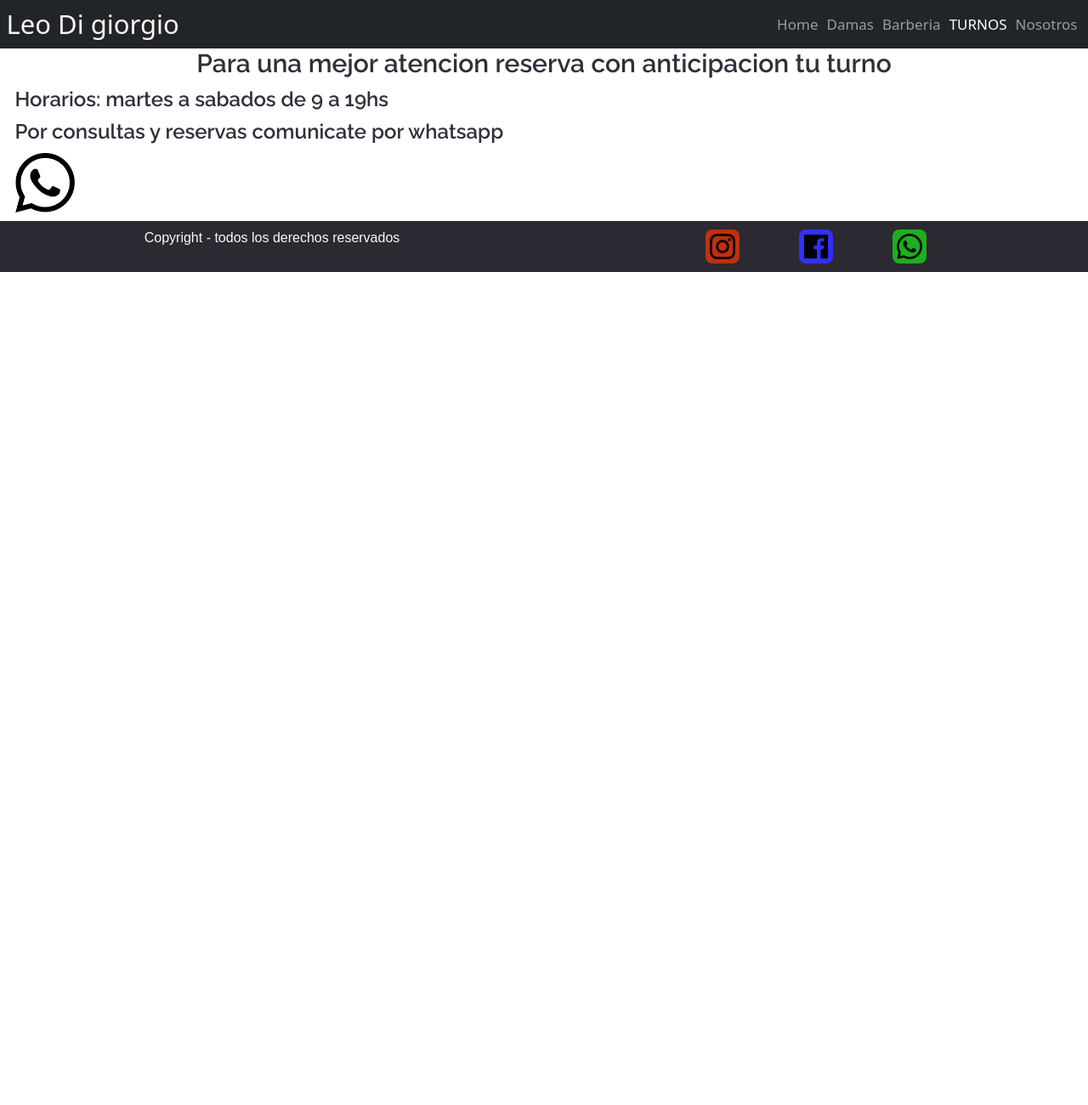
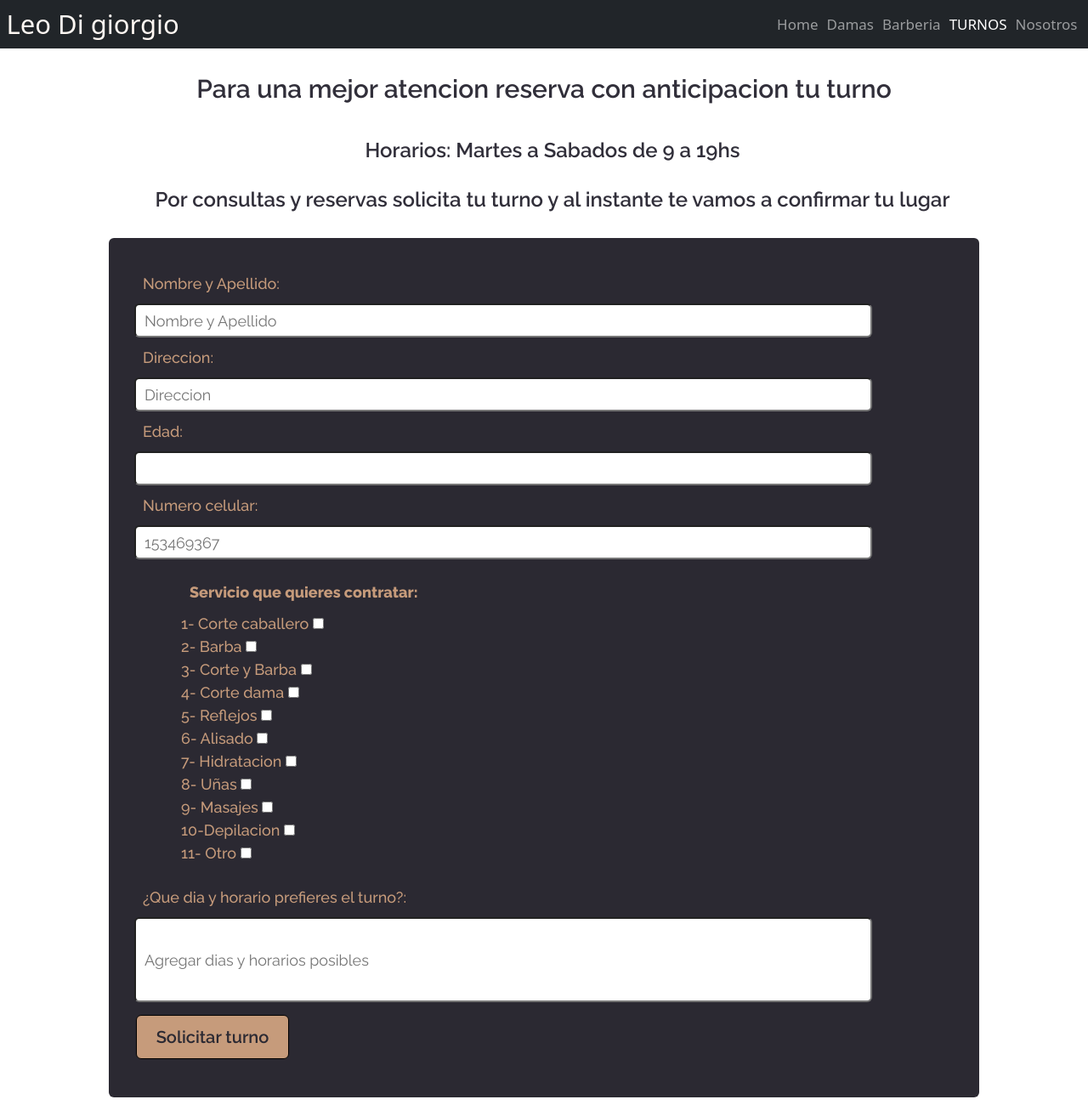
Before and after one commit to LeonelDigiorgio/desafio-coder, a website: page turnos.html in a window 1280 px wide. Shown: the top 1300 px of the page at 85% size. Before the commit the page ends 800 px from the top, so only its background shows below. Drawn offline with nearby package versions, Linux system fonts and the light colour scheme.

Commit message:
agrege formulario

```diff
--- a/scss/base/_estilosGenerales.scss
+++ b/scss/base/_estilosGenerales.scss
@@ -30,6 +30,7 @@ h3{
     font-size: 2.4rem;
     font-weight: 600;
     color: rgb(49, 47, 58);
+    padding: 10px;
 }
 h4{
 
@@ -77,6 +78,10 @@ body{
     .container-carousel{
         width: 100%;
     }
+    .caja-checkbox{
+        margin: 0px;
+        padding: 0px;
+    }
 
 
 
--- /dev/null
+++ b/scss/components/_formulario.scss
@@ -0,0 +1,60 @@
+.horarios{
+    width: 80%;
+    text-align: center;
+    margin: 20px auto;
+}
+
+form{
+    width: 80%;
+    min-height: 700px;
+    border-radius: 6px;
+    background-color: nth($colores, 3 );
+    font-family: 'Raleway', sans-serif;
+    font-size: 2rem;
+    font-weight: 800;
+    padding: 30px;
+    margin: 20px auto;
+}
+
+label{
+    /**display: flex;**/
+    display: block;
+    font-size: 1.8rem;
+    font-weight: 500;
+    color: nth($colores, 2 );
+}
+p{
+    font-size: 1.8rem;
+    color: nth($colores, 2 );
+    margin: 10px;
+}
+.datos-cliete{
+    width: 90%;
+    height: 40px;
+    padding: 10px;
+}
+.comentario{
+    width: 90%;
+    height: 100px;
+    padding: 10px;
+}
+
+.button{
+    width: 180px;
+    border: 1px solid black;
+    border-radius: 6px;
+    margin: 15px 2px;
+    padding: 10px;
+    background-color: nth($colores, 2 );
+    color: nth($colores, 3 );
+    font-weight: 600;
+}
+.caja-checkbox{
+    width: 95%;
+    margin: 25px;
+    padding: 0px 30px;
+
+}
+input{
+    border-radius: 6px;
+}
--- a/scss/style.scss
+++ b/scss/style.scss
@@ -15,3 +15,4 @@
 @import "../scss/components/mainDamaBarberia";
 @import "../scss/components/mainTurnos";
 @import "../scss/components/mainNosotros";
+@import "../scss/components/formulario";
--- a/turnos.html
+++ b/turnos.html
@@ -39,22 +39,116 @@
 
 
   <!---- comienza MAIN ---->
-  <section>
 
-    <h1>Para una mejor atencion reserva con anticipacion tu turno</h1>
+
+
+  <section class="horarios">
+
+    <h1 class="titulo-damasCaballero">Para una mejor atencion reserva con anticipacion tu turno</h1>
 
     <div class="container" style="margin:10px;">
-      <h3>Horarios: martes a sabados de 9 a 19hs</h3>
+      <h3>Horarios: Martes a Sabados de 9 a 19hs</h3>
     </div>
 
     <div class="container" style="margin:10px;">
-      <h3>Por consultas y reservas comunicate por whatsapp</h3>
+      <h3>Por consultas y reservas solicita tu turno y al instante te vamos a confirmar tu lugar</h3>
+    </div>
+  </section>
+
+
+
+
+  <!---- FORMULARIO ---->
+  <section>
+    <form action="turnos.php" method="post">
+
+
+        <label>
+          <p>Nombre y Apellido:</p>
+          <input class="datos-cliete" type="text" name="nombre y apellid" placeholder="Nombre y Apellido">
+        </label>
+
+        <label>
+          <p>Direccion:</p>
+          <input class="datos-cliete" type="text" name="direccion" placeholder="Direccion">
+        </label>
+
+        <label>
+          <p>Edad:</p>
+          <input class="datos-cliete" type="number" name="edad" min="15" max="80">
+        </label>
+
+        <label>
+          <p>Numero celular:</p>
+          <input class="datos-cliete" type="number" name="tel" placeholder="153469367">
+        </label>
+
+        <div class="caja-checkbox">
+          <p> Servicio que quieres contratar:</p>
+
+          <label>1- Corte caballero
+            <input type="checkbox" name="servivio" value="corte">
+          </label>
+
+          <label>2- Barba
+            <input type="checkbox" name="servivio" value="barba">
+          </label>
+
+          <label>3- Corte y Barba
+            <input type="checkbox" name="servivio" value="corte y barba">
+          </label>
+
+          <label>4- Corte dama
+            <input type="checkbox" name="servivio" value="corte dama">
+          </label>
+
+          <label>5- Reflejos
+            <input type="checkbox" name="servivio" value="reflejos">
+          </label>
+
+          <label>6- Alisado
+            <input type="checkbox" name="servivio" value="alisado">
+          </label>
+
+          <label>7- Hidratacion
+            <input type="checkbox" name="servivio" value="hidratacion">
+          </label>
+
+          <label>8- Uñas
+            <input type="checkbox" name="servivio" value="uñas">
+          </label>
+
+          <label>9- Masajes
+            <input type="checkbox" name="servivio" value="masajes">
+          </label>
+
+          <label>10-Depilacion
+            <input type="checkbox" name="servivio" value="depilacion">
+          </label>
+
+          <label>11- Otro
+            <input type="checkbox" name="servivio" value="otro">
+          </label>
         </div>
 
-    <div class="container" style="margin:10px;">
-      <a href=""><img src="imagenes/whatsapp.png" class="whatsappTurnos"></a>
-    </div>
+      <label>
+        <p>¿Que dia y horario prefieres el turno?:</p>
+        <input class="comentario" type="text" placeholder="Agregar dias y horarios posibles">
+      </label>
+
+
+      <input type="button" value="Solicitar turno" class="button">
+
+    </form>
   </section>
+  <!---- fin FORMULARIO ---->
+
+
+
+
+
+
+
 
   <!---- fin MAIN ---->
 
```
Also changed, not shown: css/style.css, 1 other file. Lines whose indentation alone changed are shown as unchanged.
